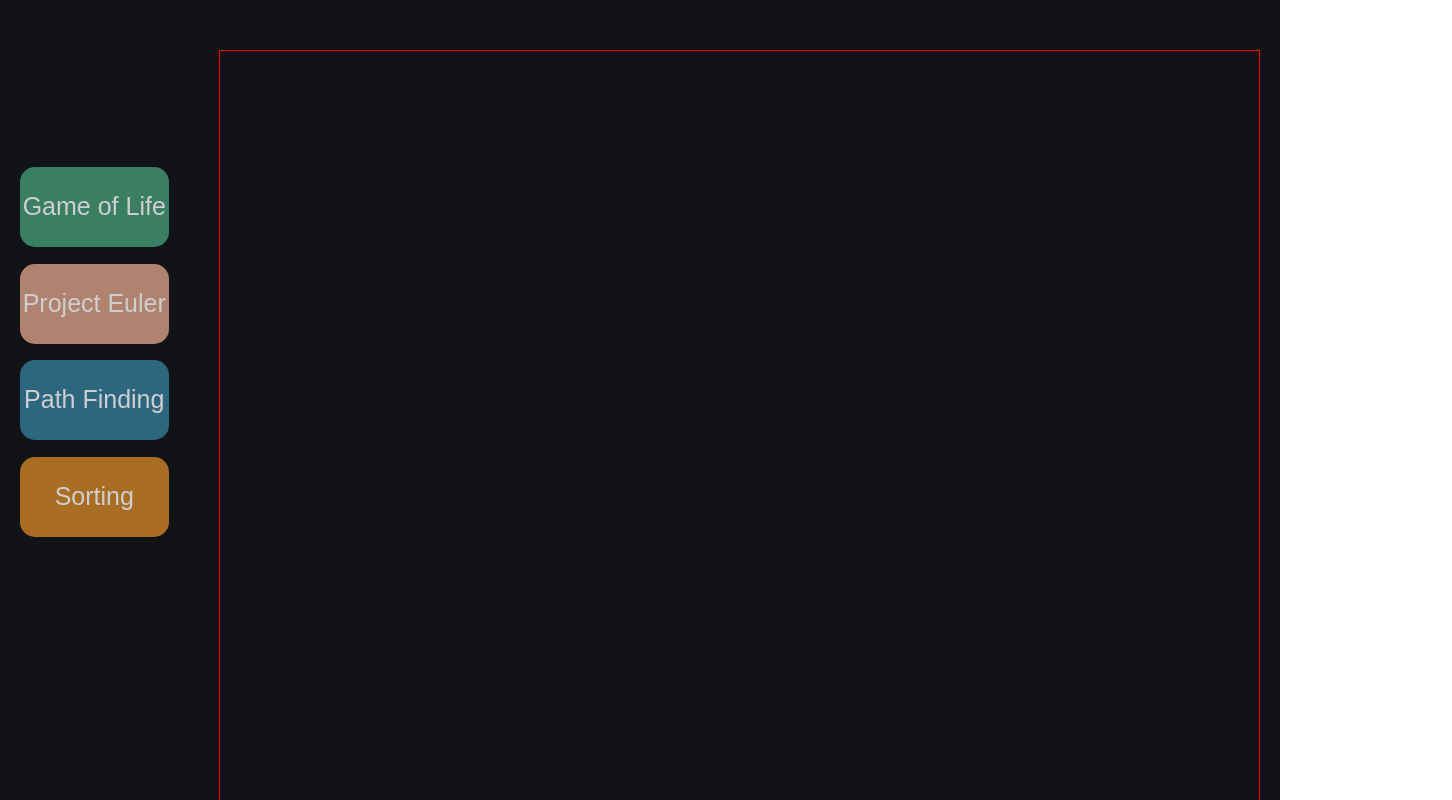
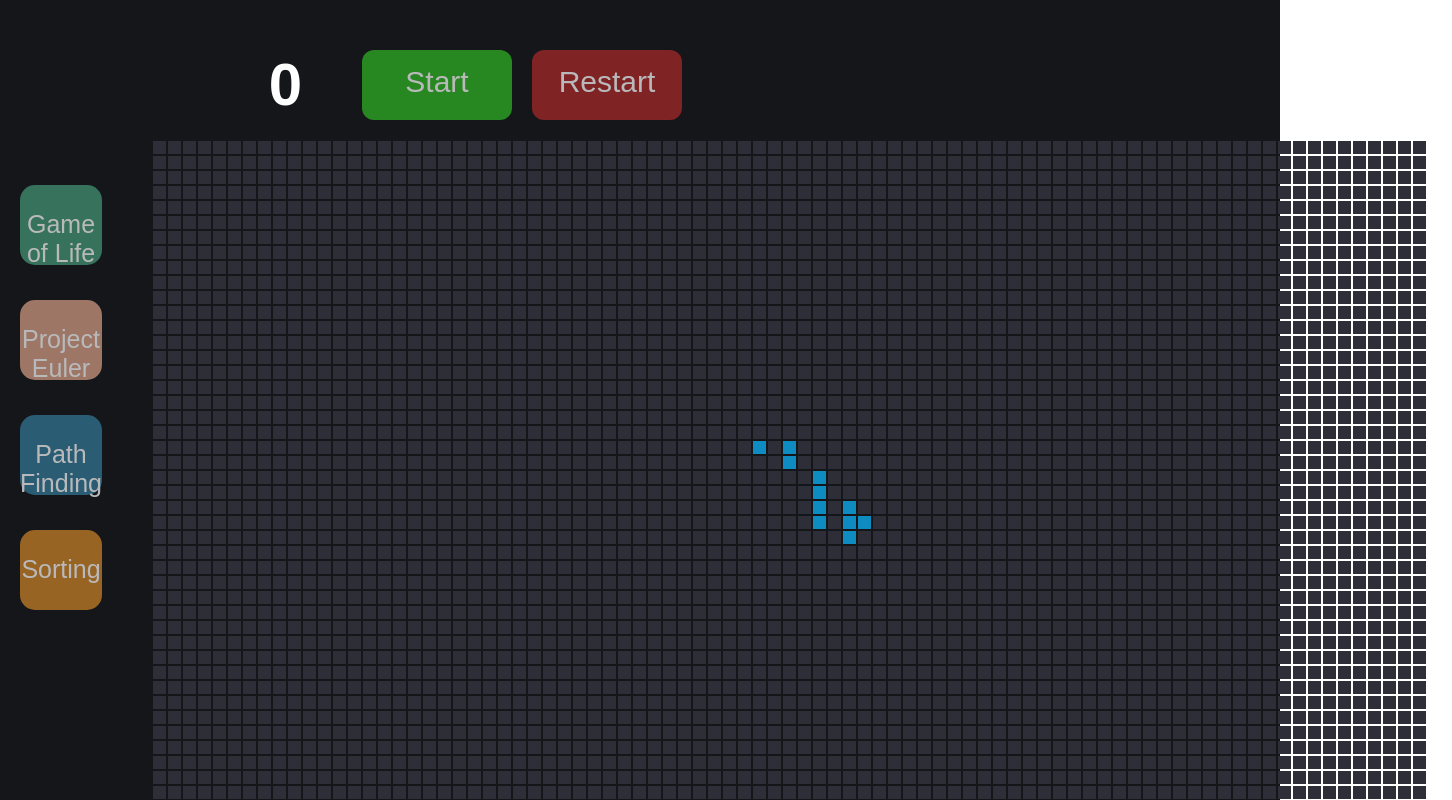
Before and after one commit to CoxJared/Visualizer, a React (Create React App) app: page / in a window 1280 px wide. Shown: the top 800 px of the page, 1452 px wide, since content can reach past the window. Built offline with nearby package versions, Linux system fonts and the light colour scheme.

Commit message:
game of life basics

```diff
--- a/src/App.css
+++ b/src/App.css
@@ -3,7 +3,7 @@
   width: calc(100vw - 40px);
   height: calc(100vh - 300px);
   padding: 150px 20px;
-  background-color: rgb(17, 19, 22);
+  background-color: rgb(20, 22, 26);
   display: flex;
 }
 
@@ -16,15 +16,14 @@
 .side-bar-option{
   width:100%;
   height:80px;
+  margin-top:35px;
   position:relative;
   border-radius: 15px;
   justify-content: center;
-  opacity: .8;
-  transition: .4s;
+
 }
-.side-bar-option:hover {
-  cursor: pointer;
-  opacity: 1;
+.side-bar-option:hover{
+  box-shadow: 2px 2px 5px rgb(79, 81, 82);
 }
   .side-bar-option h1{
     position: relative;
@@ -40,8 +39,8 @@
   position: relative;
   float: right;
   top:-100px;
-  border:1px solid red;
-  width:1400px;
+  /* border:1px solid red; */
+  width:1300px;
   height:800px;
   margin-left: 50px;
 }
--- a/src/components/SideBar.js
+++ b/src/components/SideBar.js
@@ -4,16 +4,16 @@
   render() {
     return (
       <div className="side-bar">
-        <div className="side-bar-option" style={{backgroundColor:'rgb(69,154,120)'}}>
+        <div className="side-bar-option button" style={{backgroundColor:'rgb(69,154,120)'}}>
           <h1>Game of Life</h1>
         </div>
-        <div className="side-bar-option" style={{backgroundColor:'rgb(215,159,135)'}}>
+        <div className="side-bar-option button" style={{backgroundColor:'rgb(215,159,135)'}}>
           <h1>Project Euler</h1>
         </div>
-        <div className="side-bar-option" style={{backgroundColor:'rgb(52,123,154)'}}>
+        <div className="side-bar-option button" style={{backgroundColor:'rgb(52,123,154)'}}>
           <h1>Path Finding</h1>
         </div>
-        <div className="side-bar-option" style={{backgroundColor:'rgb(207,133,40)'}}>
+        <div className="side-bar-option button" style={{backgroundColor:'rgb(207,133,40)'}}>
           <h1>Sorting</h1>
         </div>
 
--- a/src/components/gameoflife/GameOfLife.css
+++ b/src/components/gameoflife/GameOfLife.css
@@ -0,0 +1,80 @@
+.display-window {
+  width:1300px;
+  /* border:1px solid blue; */
+  height:700px;
+}
+
+.row{
+  height:15px;
+  width:1300px;
+  display: flex;
+  /* border:1px solid red; */
+}
+.element {
+  height:13px;
+  width:13px;
+  margin:1px;
+  /* border:1px solid rgb(15, 57, 10); */
+  background-color:rgb(46, 46, 57);
+  transition:.2s;
+}
+
+.alive{
+  background-color:rgb(14, 140, 194);
+}
+
+.controls{
+  /* border:1px solid red; */
+  display: flex;
+  margin-bottom: 10px;
+}
+.generation-container{
+  height:80px;
+  width:200px;
+  /* border:1px solid blue; */
+}
+.generation-container h1{
+  color:#fff;
+  position: relative;
+  font-size: 60px;
+  text-align: right;
+  width:100px;
+  margin: 0 auto;
+}
+.game-oflife-start-button{
+  background-color:rgb(48, 184, 36);
+  width:150px;
+  height:70px;
+  margin:0 10px;
+  border-radius: 12px;
+}
+
+.game-oflife-start-button h1 {
+  color:#fff;
+  font-weight: 100;
+  text-align: center;
+  position: relative;
+  padding-top:15px;
+  font-size: 30px;
+}
+.game-oflife-restart-button{
+  background-color:rgb(175, 41, 41);
+  width:150px;
+  height:70px;
+  margin:0 10px;
+  border-radius: 12px;
+  opacity: 0.7;
+  transition:.3s;
+}
+.game-oflife-restart-button:hover {
+  opacity: 1;
+  cursor: pointer;
+}
+.game-oflife-restart-button h1 {
+  color:#fff;
+  font-weight: 100;
+  text-align: center;
+  position: relative;
+  padding-top:15px;
+  font-size: 30px;
+}
--- a/src/components/gameoflife/GameOfLife.js
+++ b/src/components/gameoflife/GameOfLife.js
@@ -1,10 +1,189 @@
 import React, { Component } from 'react'
+import './GameOfLife.css'
+
+var interval
+const WIDTH = 85
+const HEIGHT = 45
 
 export class GameOfLife extends Component {
+
+  constructor() {
+    super()
+
+    let emptyBoard = this.setupEmptyBoard()
+    let board  = this.setupInitialPosition(emptyBoard)
+    this.state ={
+      board: board,
+      timer: 500,
+      generation:0
+    }
+
+  console.log(this.state.board)
+  }
+
+  setupEmptyBoard = () => {
+    let board = []
+    //board is 130 units wide, 70 units tall
+    for(let y = 0; y < HEIGHT; y++) {
+      let row =[]
+      for(let x = 0; x < WIDTH; x++) {
+        row.push(0)
+      }
+      board.push(row)
+    }
+    return board
+  }
+
+  setupShips = (board) => {
+    //oscillator
+    let oscillator = [
+      [0,2],[0,3],[0,4],[0,8],[0,9],[0,10],
+      [2,0],[2,5],[2,7],[2,12],
+      [3,0],[3,5],[3,7],[3,12],
+      [4,0],[4,5],[4,7],[4,12],
+      [5,2],[5,3],[5,4],[5,8],[5,9],[5,10],
+      [7,2],[7,3],[7,4],[7,8],[7,9],[7,10],
+      [8,0],[8,5],[8,7],[8,12],
+      [9,0],[9,5],[9,7],[9,12],
+      [10,0],[10,5],[10,7],[10,12],
+      [12,2],[12,3],[12,4],[12,8],[12,9],[12,10],
+    ]
+
+    let bigShip = [
+      [0,1],[0,2],[0,3],[0,4],[0,5],
+      [1,0],[1,5],
+      [2,5],
+      [3,4],[3,4],
+      [4,2]
+    ]
+
+    for(let i = 0; i < oscillator.length; i++) {
+      let x = 50
+      let y =10
+      board[ oscillator[i][0]+y][oscillator[i][1]+x] =1
+    }
+    for(let i = 0; i < bigShip.length; i++) {
+      let x = 10
+      let y =20
+      board[ bigShip[i][0]+y][bigShip[i][1]+x] =1
+    }
+
+    return board
+  }
+
+  setupInitialPosition = (board) => {
+    let start = [
+      [0,0], [0,2],
+      [1,2],
+      [2,4],
+      [3,4],
+      [4,4],[4,6],
+      [5,4],[5,6],[5,7],
+      [6,6]
+    ]
+    for(let i = 0; i < start.length; i++) {
+      let x = 40
+      let y =20
+      board[ start[i][0]+y][start[i][1]+x] =1
+    }
+    return board
+  }
+
+  continualUpdates = () => {
+    if(this.state.generation === 0){
+      interval = setInterval(() => {
+        this.updateBoard()
+      }, 200);
+  }
+  }
+
+  restart = () => {
+    clearInterval(interval);
+
+    let emptyBoard = this.setupEmptyBoard()
+    let board  = this.setupInitialPosition(emptyBoard)
+
+    this.setState({board: board,
+    generation: 0})
+  }
+
+  updateBoard = () => {
+    let newBoard = this.applyTurn(this.state.board)
+    let newGeneration = this.state.generation + 1
+
+    this.setState({
+      board:newBoard,
+      generation: newGeneration})
+  }
+
+  applyTurn = (board) => {
+    let newBoard = this.setupEmptyBoard()
+
+    for(let y = 0; y < WIDTH; y++) {
+      for (let x = 0; x <HEIGHT; x++){
+        let neighbors = 0
+
+
+          for (let addX = -1; addX < 2; addX++) {
+            for (let addY = -1; addY < 2; addY++) {
+              try{
+                if(board[x][y] === 1 ){
+                  console.log(x, y, neighbors)
+                }
+                 if( board[x + addX][y + addY] === 1 ) {
+                neighbors ++
+              }
+            } catch{}
+            }
+          }
+          //account for [x+0][y+0] case
+          neighbors -= board[x][y]
+
+          if (board[x][y] === 1 &&( neighbors === 2 | neighbors === 3)) {
+            newBoard[x][y] = 1
+          } else if (board[x][y] === 0 & neighbors === 3){
+            newBoard[x][y] = 1
+          } else {
+            newBoard[x][y] = 0
+          }
+      }
+    }
+
+    return newBoard
+  }
+
+  mapBoardToElements = (board) => {
+    let BoardElements = board.map(row => (
+      <div className="row">
+        {row.map(element => (
+          <div className={`element ${element === 1 ? 'alive':''}`}/>
+        ))}
+      </div>
+    ))
+
+  return BoardElements
+  }
+
   render() {
+
+    let BoardElements = this.mapBoardToElements(this.state.board)
     return (
-      <div>
+      <div className="game-of-life-container">
 
+        <div className="controls">
+          <div className="generation-container">
+            <h1>{this.state.generation}</h1>
+          </div>
+          <div className="game-oflife-start-button button" onClick={this.continualUpdates}>
+            <h1>Start</h1>
+          </div>
+          <div className="game-oflife-restart-button button" onClick={this.restart}>
+            <h1>Restart</h1>
+          </div>
+        </div>
+        <div className="display-window">
+          {BoardElements}
+        </div>
       </div>
     )
   }
--- a/src/index.css
+++ b/src/index.css
@@ -1,3 +1,8 @@
+*{
+  margin:0;
+  padding:0;
+}
+
 body {
   margin: 0;
   font-family: -apple-system, BlinkMacSystemFont, 'Segoe UI', 'Roboto', 'Oxygen',
@@ -5,9 +10,20 @@
     sans-serif;
   -webkit-font-smoothing: antialiased;
   -moz-osx-font-smoothing: grayscale;
+  font-family: 'Rajdhani', sans-serif;
+  font-weight: 100;
 }
 
 code {
   font-family: source-code-pro, Menlo, Monaco, Consolas, 'Courier New',
     monospace;
 }
+
+.button {
+  opacity: .7;
+  transition:.3s
+}
+.button:hover {
+  opacity:1;
+  cursor: pointer;
+}
```
Also changed, not shown: src/components/gameoflife/pieces.js (added).
